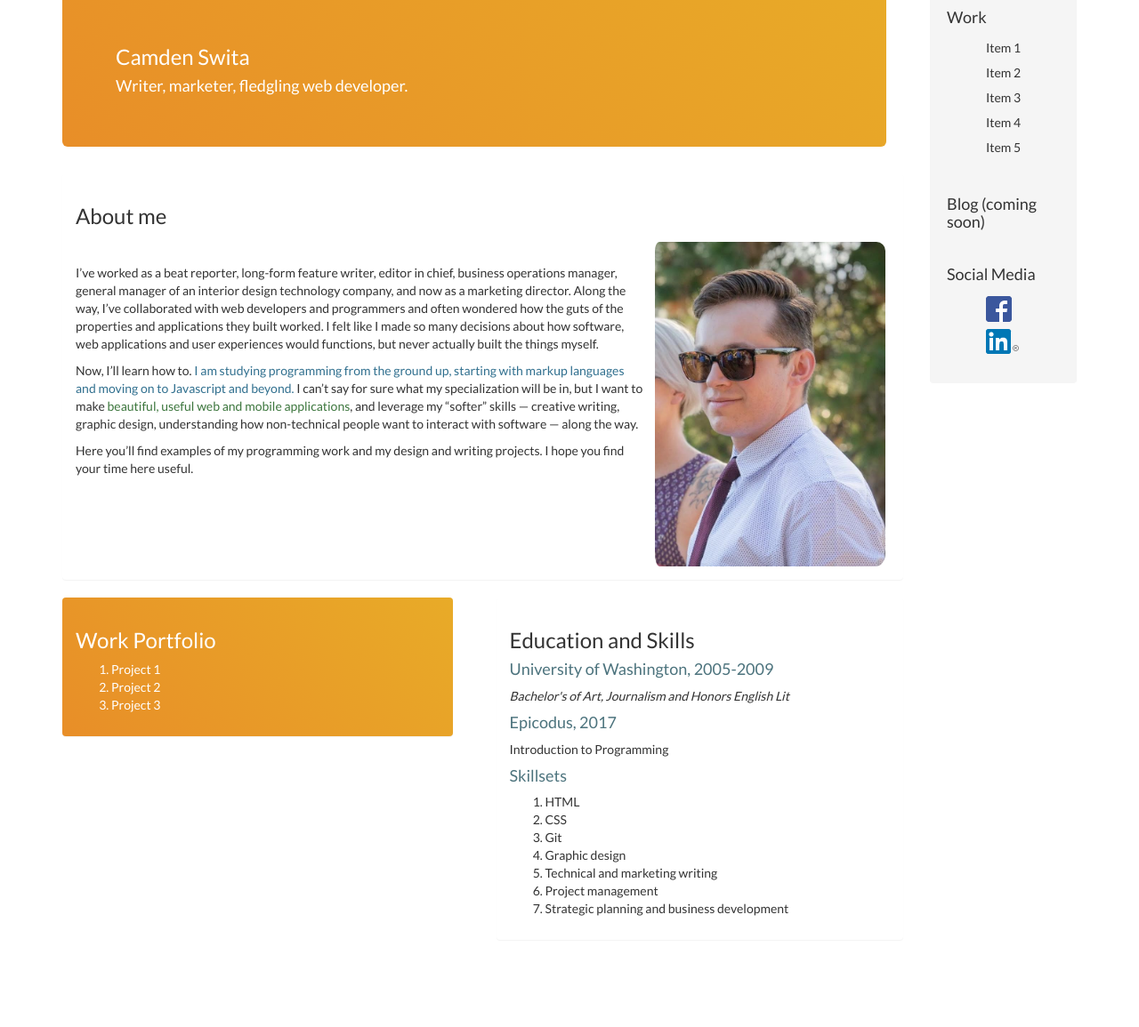
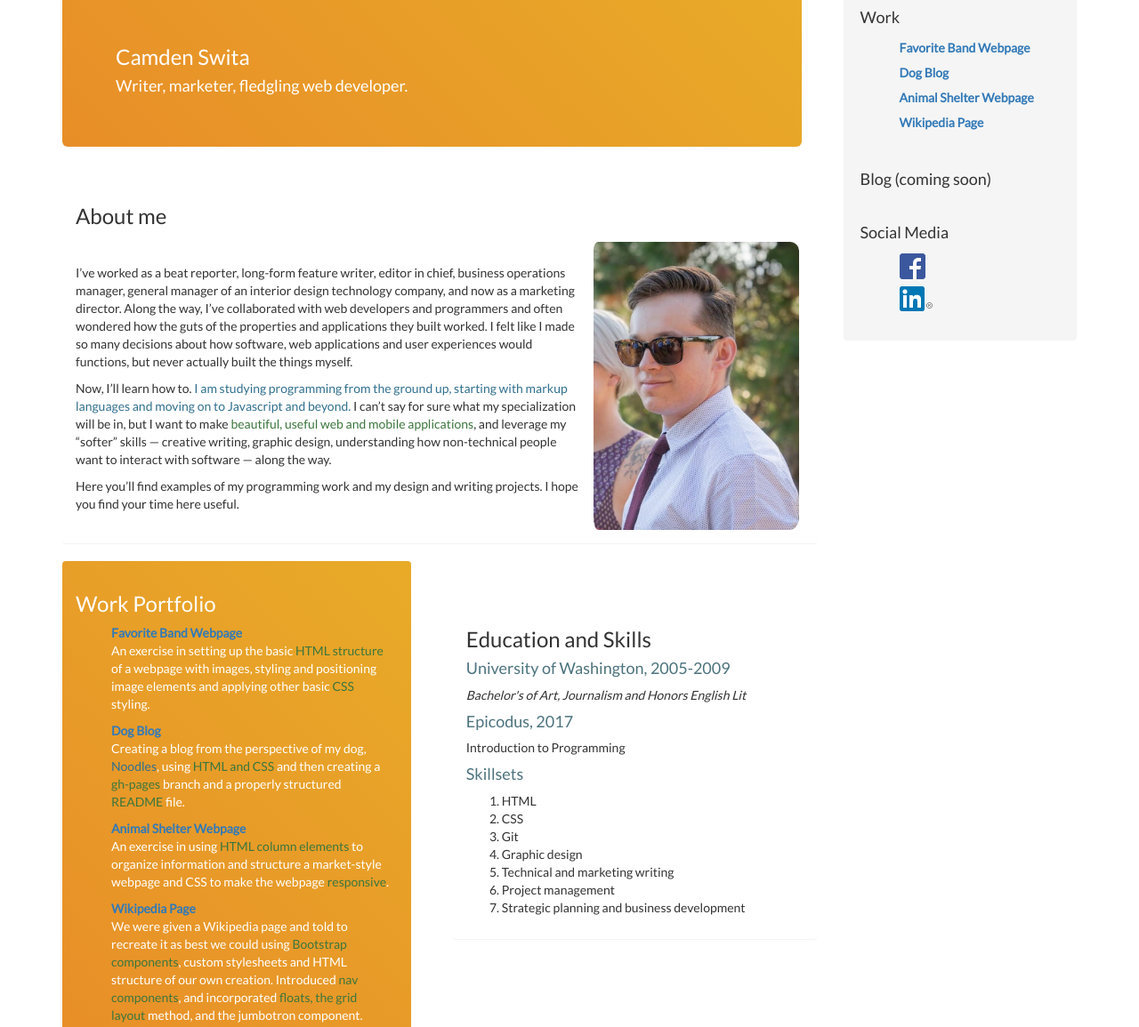
Before and after one commit to okiguess/web-portfolio, a plain HTML site: page index.html in a window 1280 px wide. Shown: the part 60-1215 px from the top of the page at 89% size. Before the commit the page ends 1137 px from the top, so only its background shows below. Drawn offline with Linux system fonts and the light colour scheme.

Commit message:
It will add content to Work Porfolio panel and Work section of sidebar, and add margin spacing to Education and Skills panel.

```diff
--- a/css/styles.css
+++ b/css/styles.css
@@ -18,7 +18,6 @@ img {
 /*sidebar*/
 
 #sidebar {
-  font-family: 'Lato', sans-serif;
   border: 0;
 }
 
@@ -53,7 +52,7 @@ img {
 }
 
 .panel {
-  border: 0;
+  border: none;
 }
 
 .panel h4 {
@@ -65,3 +64,12 @@ img {
   width: 96%;
   color: #FFFFFF;
 }
+
+#work li {
+  list-style-type: none;
+  margin-right: 10px;
+}
+
+#skills {
+  margin-top: 40px;
+}
--- a/index.html
+++ b/index.html
@@ -18,7 +18,7 @@
         </ul>
       </div>
       <div class="row">
-        <div class="col-md-10">
+        <div class="col-md-9">
           <div class="jumbotron">
             <h3>Camden Swita</h3>
             <h4>Writer, marketer, fledgling web developer.</h4>
@@ -41,15 +41,28 @@
                   <div class="panel-body">
                     <h3>Work Portfolio</h3>
                     <ol>
-                      <li>Project 1</li>
-                      <li>Project 2</li>
-                      <li>Project 3</li>
+                      <li>
+                        <a target="_blank" href="https://github.com/okiguess/fave-band.git"><strong>Favorite Band Webpage</strong></a>
+                        <p>An exercise in setting up the basic <span class="text-success">HTML structure</span> of a webpage with images, styling and positioning image elements and applying other basic <span class="text-success">CSS</span> styling.</p>
+                      </li>
+                      <li>
+                        <a target="_blank" href="https://github.com/okiguess/camdens-dog-blog/tree/gh-pages"><strong>Dog Blog</strong></a>
+                        <p>Creating a blog from the perspective of my dog, <span class="text-info">Noodles</span>, using <span class="text-success">HTML and CSS</span> and then creating a <span class="text-success">gh-pages</span> branch and a properly structured <span class="text-success">README</span> file.</p>
+                      </li>
+                      <li>
+                        <a target="_blank" href="https://github.com/okiguess/animal_shelter"><strong>Animal Shelter Webpage</strong></a>
+                        <p>An exercise in using <span class="text-success">HTML column elements</span> to organize information and structure a market-style webpage and CSS to make the webpage <span class="text-success">responsive</span>.</p>
+                      </li>
+                      <li>
+                        <a target="_blank" href="https://github.com/okiguess/example"><strong>Wikipedia Page</strong></a>
+                        <p>We were given a Wikipedia page and told to recreate it as best we could using <span class="text-success">Bootstrap components</span>, custom stylesheets and HTML structure of our own creation. Introduced <span class="text-success">nav components</span>, and incorporated <span class="text-success">floats, the grid layout</span> method, and the jumbotron component.</p>
+                      </li>
                     </ol>
                   </div>
                 </div>
               </div>
               <div class="col-md-6">
-                <div class="panel panel-default">
+                <div id="skills" class="panel panel-default">
                   <div class="panel-body">
                     <h3>Education and Skills</h3>
                     <h4>University of Washington, 2005-2009</h4>
@@ -72,23 +85,32 @@
             </div>
           </div>
         </div>
-        <div class="col-md-2">
+        <div class="col-md-3">
           <div id="sidebar" class="well">
             <h4>Work</h4>
             <ul>
-              <li>Item 1</li>
-              <li>Item 2</li>
-              <li>Item 3</li>
-              <li>Item 4</li>
-              <li>Item 5</li>
+              <li>
+                <a target="_blank" href="https://github.com/okiguess/fave-band.git"><strong>Favorite Band Webpage</strong></a>
+              </li>
+              <li>
+                <a target="_blank" href="https://github.com/okiguess/camdens-dog-blog/tree/gh-pages"><strong>Dog Blog</strong></a>
+              </li>
+              <li><a target="_blank" href="https://github.com/okiguess/animal_shelter"><strong>Animal Shelter Webpage</strong></a></li>
+              <li>
+                <a target="_blank" href="https://github.com/okiguess/example"><strong>Wikipedia Page</strong></a>
+              </li>
             </ul>
             <br />
             <h4>Blog (coming soon)</h4>
             <br />
             <h4>Social Media</h4>
             <ul>
-              <li><a href="https://www.facebook.com/cswita"><img class="smtiny" src="img/facebook.png" alt="Facebook"></a></li>
-              <li><a href="https://www.linkedin.com/in/camden-swita-54a41aa/"><img class="smtiny" src="img/linkedin.png" alt="Linkedin"></a></li>
+              <li>
+                <a target="_blank" href="https://www.facebook.com/cswita"><img class="smtiny" src="img/facebook.png" alt="Facebook"></a>
+              </li>
+              <li>
+                <a target="_blank" href="https://www.linkedin.com/in/camden-swita-54a41aa/"><img class="smtiny" src="img/linkedin.png" alt="Linkedin"></a>
+              </li>
             </ul>
           </div>
         </div>
```
